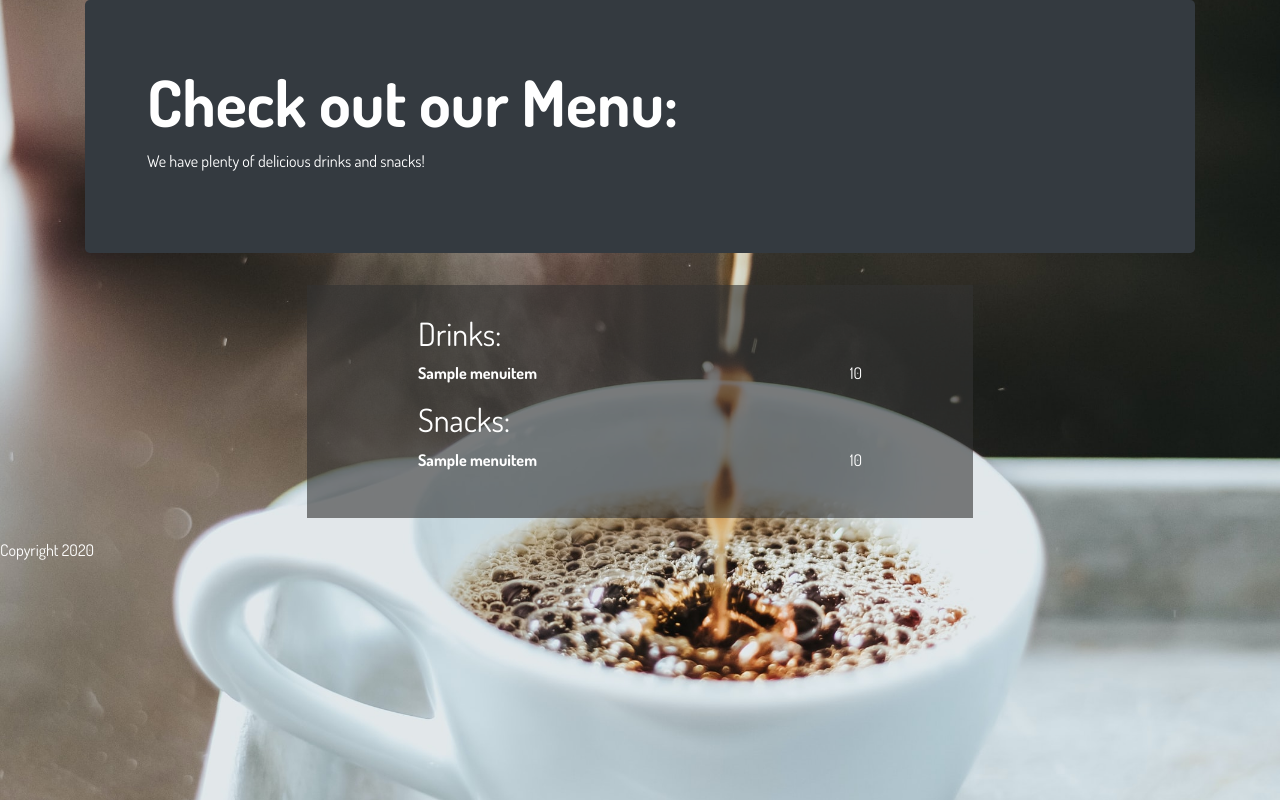
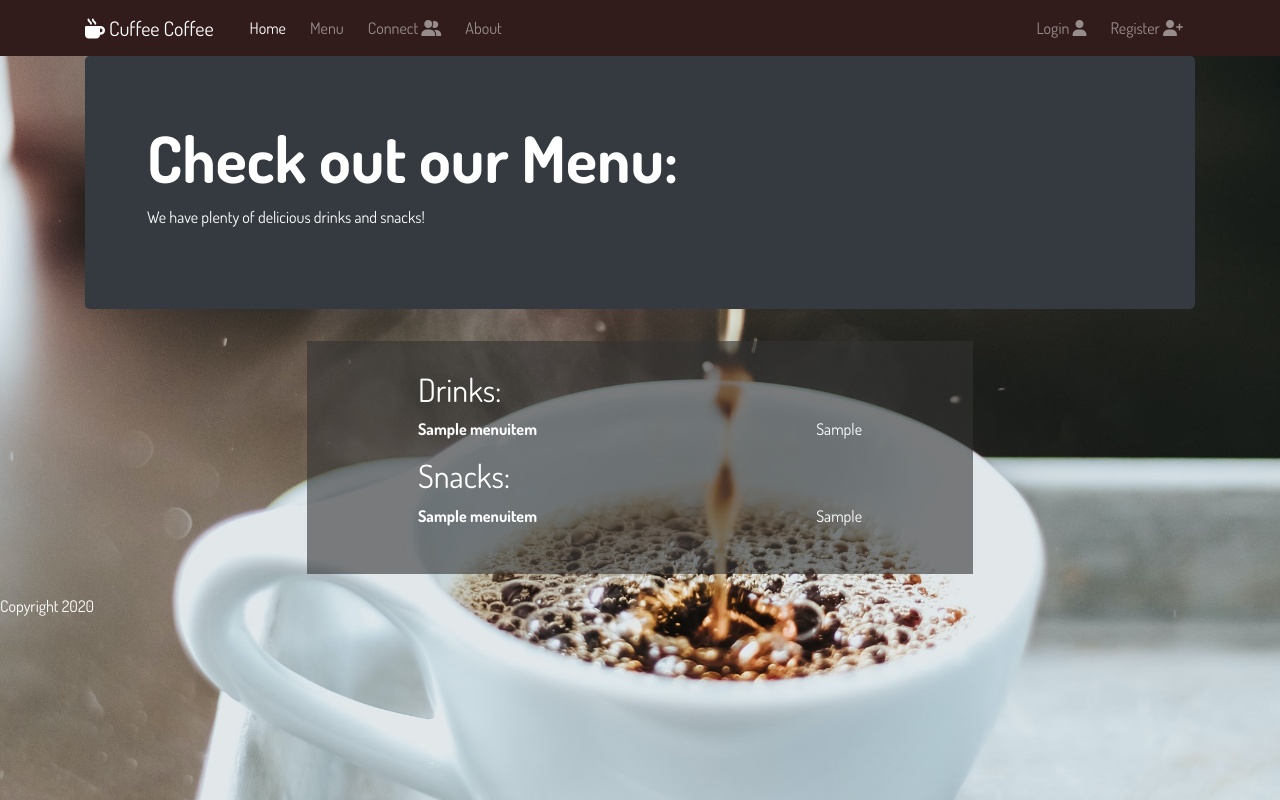
Before and after one commit to trevor-cuffe/coffeeShop, a Node server app: page /menu in a window 1280 px wide. Run offline with Node 20, Linux system fonts and the light colour scheme; tables that the repository leaves empty hold one stand-in row (values such as "Sample post"); some libraries are stand-ins or nearby versions.

Commit message:
Update styling and menu show page

```diff
--- a/app.js
+++ b/app.js
@@ -23,6 +23,7 @@ app.get("/", (req, res) => {
     res.render("home");
 });
 
+//INDEX
 app.get("/menu", (req, res) => {
 
     MenuItem.find({type:"drink"}, (err, drinkItems) => {
@@ -35,13 +36,37 @@ app.get("/menu", (req, res) => {
                     console.error(err);
                     res.redirect("/");
                 } else {
-                    res.render("menu", {drinkItems: drinkItems, foodItems, foodItems});
+                    res.render("menu/index", {drinkItems: drinkItems, foodItems, foodItems});
                 }
             })
         }
     })
 
 });
+
+//SHOW
+app.get("/menu/:id", (req, res) => {
+    let id = req.params.id;
+    MenuItem.findById(id, (err, menuItem) => {
+        if (err) {
+            console.error(err);
+            res.redirect("/menu");
+        } else {
+            res.render("menu/show", {menuItem: menuItem})
+        }
+
+    });
+});
+
+//NEW
+
+//CREATE
+
+//EDIT
+
+//UPDATE
+
+//DELETE
 
 
 
--- a/models/menuItem.js
+++ b/models/menuItem.js
@@ -5,7 +5,7 @@ const menuItemSchema = new mongoose.Schema({
     image: String,
     type: String,
     description: String,
-    price: Number,
+    price: String,
     inStock: Boolean,
 })
 
--- a/public/styles/main.css
+++ b/public/styles/main.css
@@ -14,6 +14,10 @@ body {
 	background-size: cover;
 	background-position: center;
 	font-family: 'Dosis', sans-serif;
+	color: white;
+}
+
+a {
 	color: white;
 }
 
@@ -74,6 +78,19 @@ hr {
 	background-color: rgba(50, 50, 50, 0.6);
 }
 
+.menu a {
+	color: white;
+}
+
+.card.bg-light {
+	color: black;
+}
+
 .outOfStock {
 	text-decoration: line-through;
 }
+
+.outOfStockNotification {
+	color: red;
+	font-weight: 600;
+}
--- a/views/menu.ejs
+++ b/views/menu/index.ejs
@@ -1,4 +1,4 @@
-<%- include("partials/header") %>
+<%- include("../partials/header") %>
 
 <div class="container">
     <header class="jumbotron bg-dark">
@@ -22,8 +22,10 @@
         <div>
             <% drinkItems.forEach( (item) => { %>
                 <p>
-                    <span <% if (!item.inStock) { %> class="outOfStock" <% } %>  >
-                    <strong><%= item.name %></strong></span>
+                    <a href="/menu/<%= item._id %>"
+                        <% if (!item.inStock) { %> class="outOfStock" <% } %>
+                    >
+                    <strong><%= item.name %></strong></a>
                     <span style="float:right;"><%= item.price %></span>
                 </p>
 
@@ -40,8 +42,10 @@
         <div>
             <% foodItems.forEach( (item) => { %>
                 <p>
-                    <span <% if (!item.inStock) { %> class="outOfStock" <% } %>  >
-                    <strong><%= item.name %></strong></span>
+                    <a href="/menu/<%= item._id %>"
+                        <% if (!item.inStock) { %> class="outOfStock" <% } %>
+                    >
+                    <strong><%= item.name %></strong></a>
                     <span style="float:right;"><%= item.price %></span>
                 </p>
 
@@ -56,4 +60,4 @@
 </div>
 
 
-<%- include("partials/footer") %>
+<%- include("../partials/footer") %>
--- a/views/partials/header.ejs
+++ b/views/partials/header.ejs
@@ -27,3 +27,38 @@
 </head>
 
 <body>
+
+	<nav class="navbar navbar-expand-lg navbar-dark bg-customDark">
+		<div class="container">
+			<a class="navbar-brand pr-2" href="#"><i class="fas fa-mug-hot"></i> Cuffee Coffee</a>
+			<button class="navbar-toggler" type="button" data-toggle="collapse" data-target="#navbarSupportedContent"
+				aria-controls="navbarSupportedContent" aria-expanded="false" aria-label="Toggle navigation">
+				<span class="navbar-toggler-icon"></span>
+			</button>
+
+			<div class="collapse navbar-collapse" id="navbarSupportedContent">
+				<ul class="navbar-nav mr-auto">
+					<li class="nav-item active px-1"><a class="nav-link" href="#">Home <span class="sr-only">(current)</span></a>
+					</li>
+					<li class="nav-item px-1"><a class="nav-link" href="/menu">Menu</a></li>
+					<li class="nav-item px-1"><a class="nav-link" href="#">Connect <i class="fas fa-user-friends"></i></a></li>
+					<li class="nav-item px-1"><a class="nav-link" href="#">About</a></li>
+					<!--       <li class="nav-item">
+	        <a class="nav-link disabled" href="#" tabindex="-1" aria-disabled="true">Disabled</a>
+	      </li> -->
+				</ul>
+				<ul class="navbar-nav">
+					<li class="nav-item px-1"><a class="nav-link" href="#">Login <i class="fas fa-user"></i></a></li>
+					<li class="nav-item px-1"><a class="nav-link" href="#">Register <i class="fas fa-user-plus"></i></a></li>
+
+				</ul>
+
+				<!--     <form class="form-inline my-2 my-lg-0">
+	      <input class="form-control mr-sm-2" type="search" placeholder="Search" aria-label="Search">
+	      <button class="btn btn-outline-success my-2 my-sm-0" type="submit">Search</button>
+	    </form> -->
+			</div> <!-- Nav-Collapse -->
+
+		</div> <!-- Container -->
+
+	</nav> <!-- Navbar -->
```
Also changed, not shown: seeds.js (+6 -6 lines), views/home.ejs (+1 -36 lines), views/menu/show.ejs (added, +24 -0 lines).
